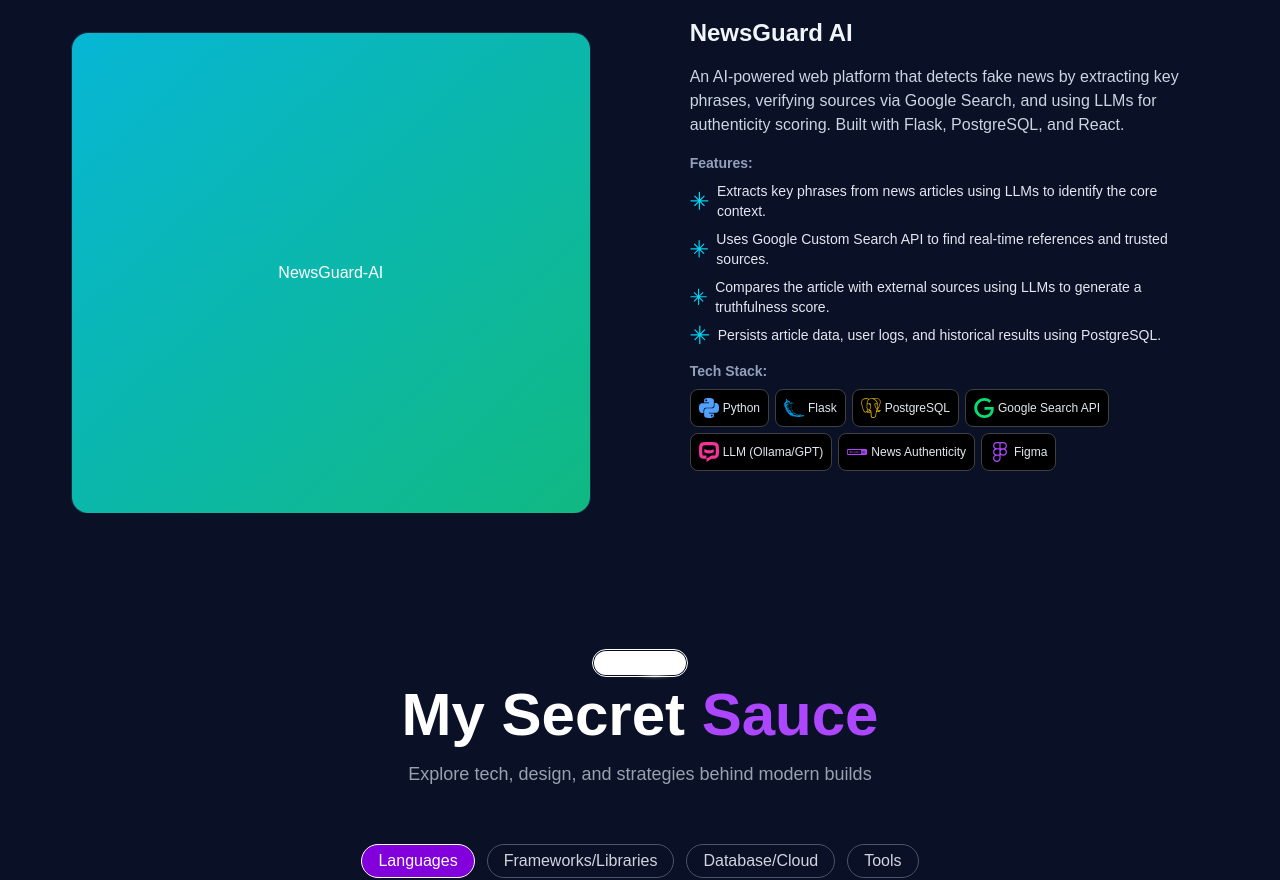
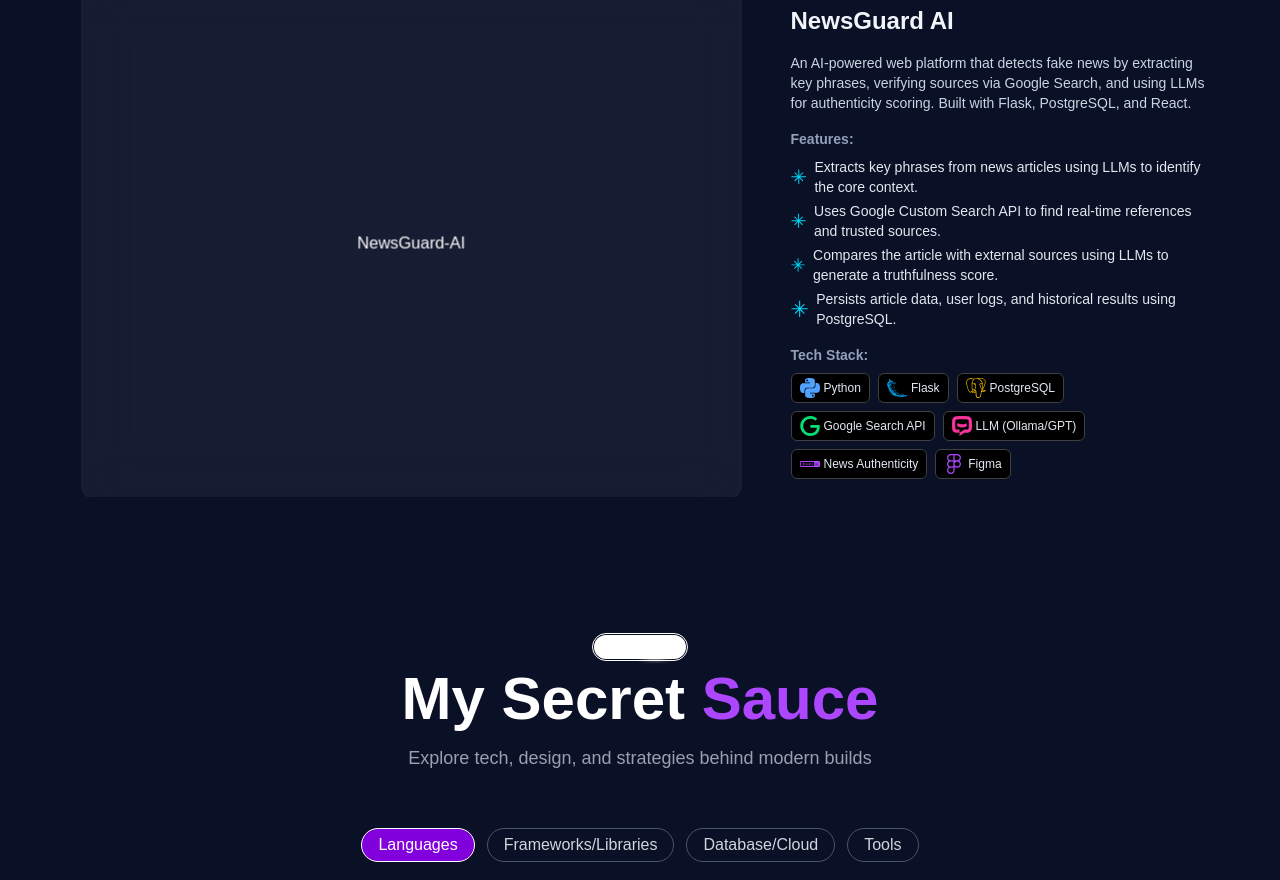
Before and after one commit to VighneshDevHub/Portfolio, a Next.js app: page / in a window 1280 px wide. Shown: the part 1762-2642 px from the top of the page. Built offline with nearby package versions, Linux system fonts and the light colour scheme.

Commit message:
fix: Scrolling & Activecard func

```diff
--- a/components/ui/StickyScroll.js
+++ b/components/ui/StickyScroll.js
@@ -1,108 +1,121 @@
 "use client";
 import React, { useEffect, useRef, useState } from "react";
-import { useMotionValueEvent, useScroll } from "motion/react";
-import { motion } from "motion/react";
+import { motion } from "framer-motion";
 import { twMerge } from "tailwind-merge";
 
 export const StickyScroll = ({
   content,
-  contentClassName = 'bg-white/5 backdrop-blur-xl ring-1 ring-white/10 rounded-2xl p-4'
+  contentClassName = "bg-white/5 backdrop-blur-xl ring-1 ring-white/10 rounded-2xl p-4",
 }) => {
+  const containerRef = useRef(null);
+  const cardRefs = useRef([]);
   const [activeCard, setActiveCard] = useState(0);
-  const ref = useRef(null);
-  const { scrollYProgress } = useScroll({
-    // uncomment line 22 and comment line 23 if you DONT want the overflow container and want to have it change on the entire page scroll
-    // target: ref
-    container: ref,
-    offset: ["start start", "end start"],
-  });
-  const cardLength = content.length;
 
-  useMotionValueEvent(scrollYProgress, "change", (latest) => {
-    const cardsBreakpoints = content.map((_, index) => index / cardLength);
-    const closestBreakpointIndex = cardsBreakpoints.reduce((acc, breakpoint, index) => {
-      const distance = Math.abs(latest - breakpoint);
-      if (distance < Math.abs(latest - cardsBreakpoints[acc])) {
-        return index;
+  useEffect(() => {
+    const handleScroll = () => {
+      if (!containerRef.current) return;
+
+      const containerTop = containerRef.current.getBoundingClientRect().top;
+      let closestIndex = 0;
+      let closestDistance = Infinity;
+
+      cardRefs.current.forEach((ref, index) => {
+        if (!ref) return;
+        const rect = ref.getBoundingClientRect();
+        const distance = Math.abs(rect.top - containerTop - 100); // Offset adjustment
+        if (distance < closestDistance) {
+          closestDistance = distance;
+          closestIndex = index;
         }
-      return acc;
-    }, 0);
-    setActiveCard(closestBreakpointIndex);
       });
 
-  const backgroundColors = [
-    "#0a1026", // slate-900
-    "#0a1026", // black
-    "#0a1026"
-  ];
-  const linearGradients = [
-    "linear-gradient(to bottom right, #06b6d4, #10b981)", // cyan-500 to emerald-500
-    "linear-gradient(to bottom right, #ec4899, #6366f1)", // pink-500 to indigo-500
-    "linear-gradient(to bottom right, #f97316, #eab308)", // orange-500 to yellow-500
-  ];
+      setActiveCard(closestIndex);
+    };
 
-  const [backgroundGradient, setBackgroundGradient] = useState(linearGradients[0]);
+    const container = containerRef.current;
+    if (container) {
+      container.addEventListener("scroll", handleScroll);
+    }
 
-  useEffect(() => {
-    setBackgroundGradient(linearGradients[activeCard % linearGradients.length]);
-  }, [activeCard]);
+    return () => {
+      if (container) {
+        container.removeEventListener("scroll", handleScroll);
+      }
+    };
+  }, []);
 
   return (
-    <motion.div
-      animate={{}}
-      className="relative flex h-[35rem] justify-center space-x-1 overflow-y-auto rounded-md p-10 gap-20 scrollbar-hide"
-      ref={ref}
+    <div
+      ref={containerRef}
+      className="relative w-full flex h-[34rem] gap-10 px-10 overflow-y-scroll scrollbar-hide p-5"
     >
+      {/* Left: Scrollable Cards */}
+      <div className="flex flex-col space-y-30 w-4/5 p-5 rounded-xl">
+        {content.map((item, index) => (
           <div
-        style={{ background: backgroundGradient }}
+            key={index}
+            ref={(el) => (cardRefs.current[index] = el)}
+            style={{
+              opacity: activeCard === index ? 1 : 0.5,
+              transform: activeCard === index ? "scale(1.03)" : "scale(1)",
+              transition: "opacity 0.3s, transform 0.3s",
+            }}
             className={twMerge(
-          "sticky top-10 hidden w-3/5 overflow-hidden rounded-md lg:block",
+              "rounded-xl p-4 min-h-[500px] flex items-center justify-center",
               contentClassName
             )}
           >
-        {content[activeCard].content ?? null}
+            {item.content}
+          </div>
+        ))}
       </div>
 
-      <div className="relative flex items-start px-4 mt-6">
-        <div className="max-w-2xl space-y-15">
-          {content.map((item, index) => (
-            <div key={item.title + index} className="space-y-4">
+      {/* Right: Sticky Info */}
+      <div className="w-1/2 sticky top-8 h-fit space-y-10">
+        {content[activeCard] && (
+          <div className="space-y-4">
             <motion.h2
               initial={{ opacity: 0 }}
-                animate={{ opacity: activeCard === index ? 1 : 0.3 }}
+              animate={{ opacity: 1 }}
               className="text-2xl font-bold text-slate-100"
             >
-                {item.title}
+              {content[activeCard].title}
             </motion.h2>
 
             <motion.p
               initial={{ opacity: 0 }}
-                animate={{ opacity: activeCard === index ? 1 : 0.3 }}
-                className="text-kg text-slate-300"
+              animate={{ opacity: 1 }}
+              className="text-sm text-slate-300"
             >
-                {item.description}
+              {content[activeCard].description}
             </motion.p>
 
-              {item.features && (
+            {content[activeCard].features && (
               <div className="space-y-2">
                 <p className="text-sm text-slate-400 font-semibold">Features:</p>
-                  <ul className="space-y-2">
-                    {item.features.map((feature, i) => (
-                      <li key={i} className="flex items-center space-x-2 text-slate-200">
+                <ul className="space-y-1">
+                  {content[activeCard].features.map((feature, i) => (
+                    <li
+                      key={i}
+                      className="flex items-center gap-2 text-slate-200 text-sm"
+                    >
                       {feature.icon}
-                        <span className="text-sm">{feature.label}</span>
+                      <span>{feature.label}</span>
                     </li>
                   ))}
                 </ul>
               </div>
             )}
 
-              {item.tech && (
-                <div className="space-y-2 mt-4 ">
+            {content[activeCard].tech && (
+              <div className="space-y-2 mt-4">
                 <p className="text-sm text-slate-400 font-semibold">Tech Stack:</p>
-                  <ul className=" flex flex-wrap  text-xs gap-1.5">
-                    {item.tech.map((tech, i) => (
-                      <li key={i} className="flex items-center justify-center bg-black border border-neutral-700 p-2 rounded-lg space-x-1  text-slate-200">
+                <ul className="flex flex-wrap gap-2 text-xs">
+                  {content[activeCard].tech.map((tech, i) => (
+                    <li
+                      key={i}
+                      className="bg-black border border-neutral-700 px-2 py-1 rounded-md text-slate-200 flex items-center gap-1"
+                    >
                       {tech.icon}
                       <span>{tech.label}</span>
                     </li>
@@ -111,10 +124,8 @@
               </div>
             )}
           </div>
-          ))}
-          <div className="" />
+        )}
       </div>
     </div>
-    </motion.div>
   );
 };
```
Lines whose indentation alone changed are shown as unchanged.
